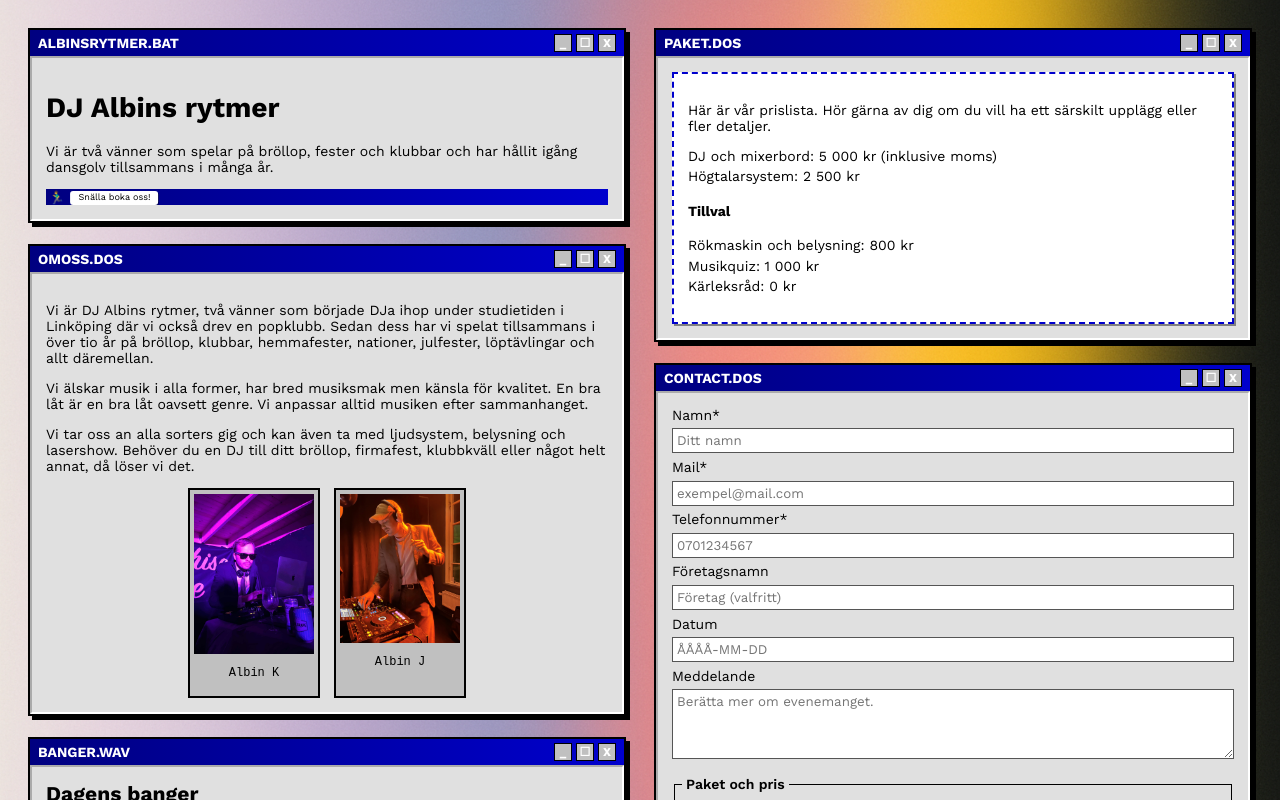
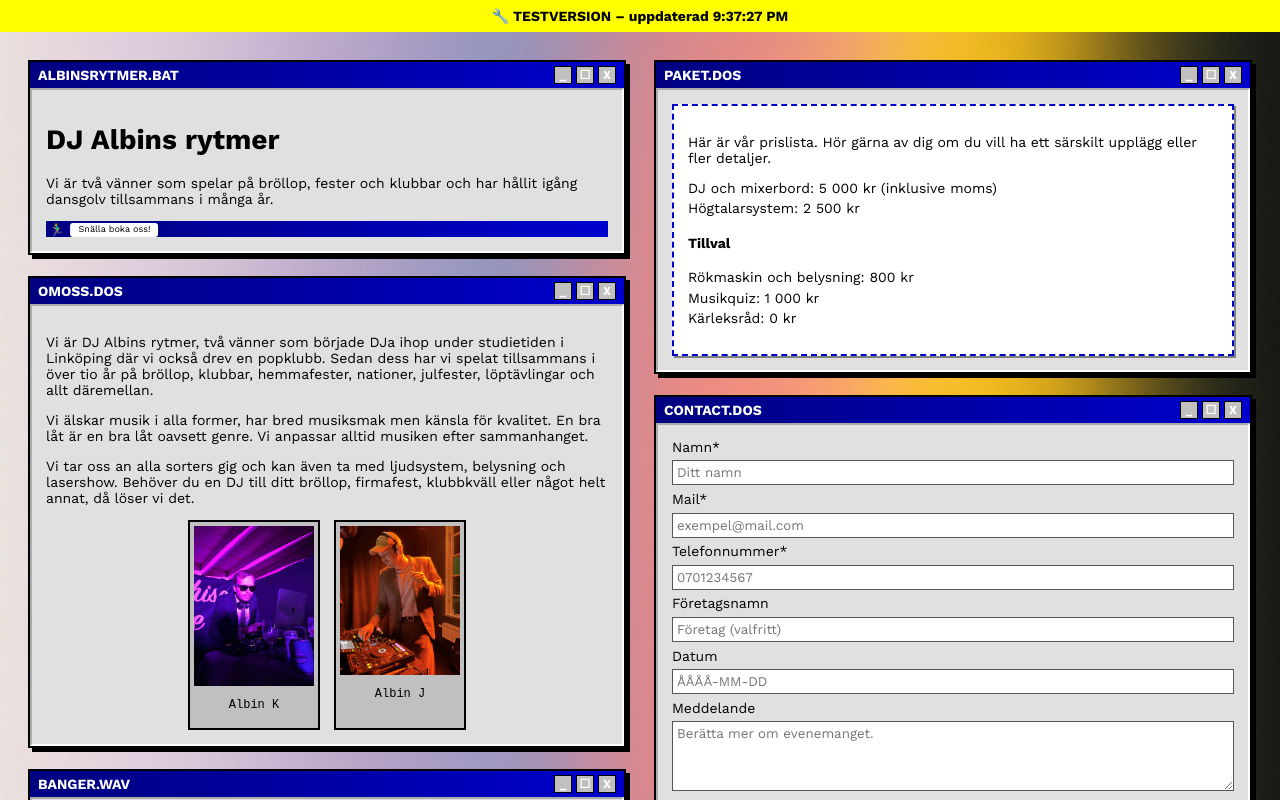
Before and after one commit to Muligatawny/dj_albins_rytmer, a React (Create React App) app: page / in a window 1280 px wide. Shown: the top 800 px of the page. Built offline with nearby package versions, Linux system fonts and the light colour scheme.

Commit message:
lade till testbanner och testformulär

```diff
--- a/src/App.js
+++ b/src/App.js
@@ -17,7 +17,21 @@ function App() {
           "url('" + process.env.PUBLIC_URL + "/background_webpage_1.png')",
       }}
     >
+
+      {/* ⭐ TESTBANNER – syns direkt om deploy uppdaterats */}
+      <div
+        style={{
+          background: "yellow",
+          padding: "8px",
+          textAlign: "center",
+          fontWeight: "bold",
+        }}
+      >
+        🔧 TESTVERSION – uppdaterad {new Date().toLocaleTimeString()}
+      </div>
+
       <div className="main-columns">
+        {/* Vänsterkolumn */}
         <div className="left-column">
           <Window title="ALBINSRYTMER.BAT">
             <h1>DJ Albins rytmer</h1>
@@ -37,6 +51,7 @@ function App() {
           </Window>
         </div>
 
+        {/* Högerkolumn */}
         <div className="right-column">
           <Window title="PAKET.DOS">
             <DJPaket />
@@ -46,6 +61,7 @@ function App() {
             <ContactForm />
           </Window>
 
+          {/* TESTFORMULÄR – för att trigga formsubmit */}
           <div
             style={{
               marginTop: "20px",
@@ -74,6 +90,7 @@ function App() {
         </div>
       </div>
 
+      {/* Footer */}
       <div className="footer">
         <p>© 2025 DJ Albins rytmer</p>
       </div>
```
